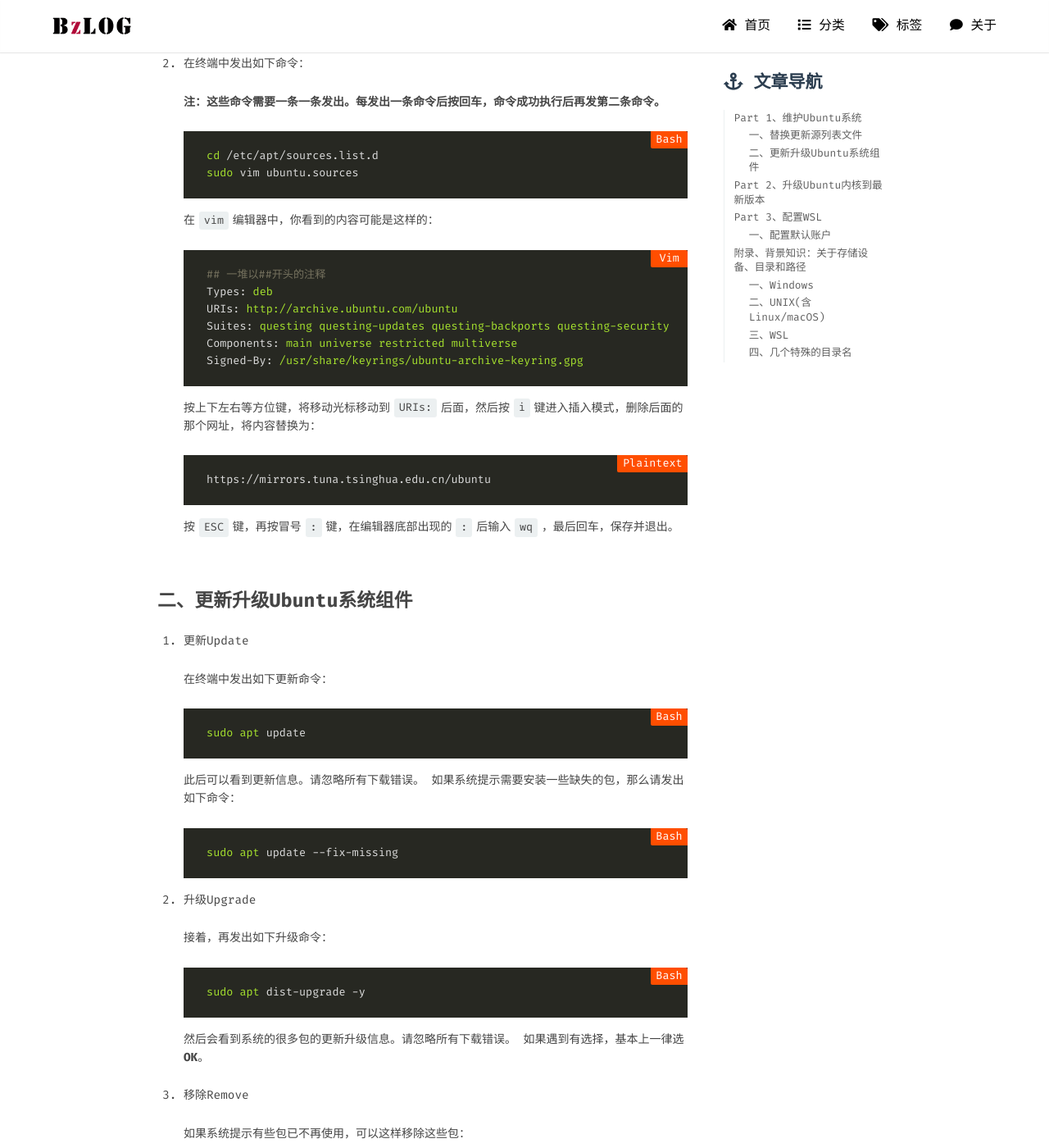
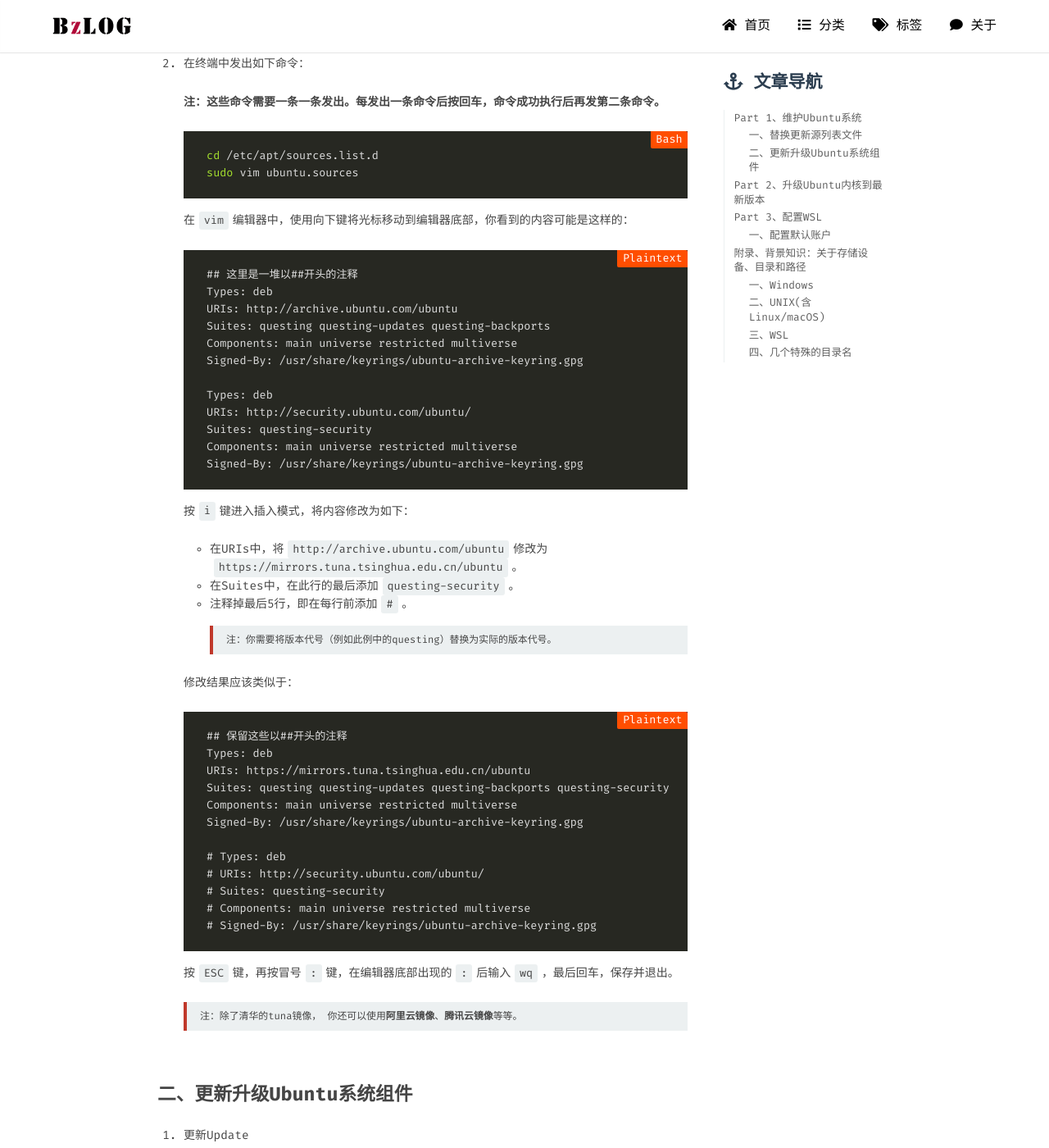
Before and after one commit to bzjuestc/blog, a Jekyll site: the page built from _posts/cpp/2022-01-01-04 维护和配置Linux.md, in a window 1280 px wide and 1400 px high, scrolled down 1166 px. Shown: the whole window at 82% size. Built offline with Jekyll 4.4.1, drawn with Linux system fonts in a browser that asks for light colours; some of the changed text lies outside the part shown.

Commit message:
260731tygy-10:17

````diff
--- a/_posts/cpp/2022-01-01-04 维护和配置Linux.md
+++ b/_posts/cpp/2022-01-01-04 维护和配置Linux.md
@@ -31,7 +31,6 @@ Ubuntu系统更新需要一个更新源配置目录**sources.list.d**，里面
     Release:        25.10
     Codename:       questing
     ```
-
     其中，`questing`是**25.10**版本的代号。
 
 
@@ -42,21 +41,46 @@ Ubuntu系统更新需要一个更新源配置目录**sources.list.d**，里面
     cd /etc/apt/sources.list.d
     sudo vim ubuntu.sources
     ```
-    在`vim`编辑器中，你看到的内容可能是这样的：
+    在`vim`编辑器中，使用向下键将光标移动到编辑器底部，你看到的内容可能是这样的：
 
-    ```vim
-    ## 一堆以##开头的注释
+    ```plaintext
+    ## 这里是一堆以##开头的注释
     Types: deb
     URIs: http://archive.ubuntu.com/ubuntu
+    Suites: questing questing-updates questing-backports
+    Components: main universe restricted multiverse
+    Signed-By: /usr/share/keyrings/ubuntu-archive-keyring.gpg
+
+    Types: deb
+    URIs: http://security.ubuntu.com/ubuntu/
+    Suites: questing-security
+    Components: main universe restricted multiverse
+    Signed-By: /usr/share/keyrings/ubuntu-archive-keyring.gpg
+    ```
+    按`i`键进入插入模式，将内容修改为如下：
+    - 在URIs中，将`http://archive.ubuntu.com/ubuntu`修改为`https://mirrors.tuna.tsinghua.edu.cn/ubuntu`。
+    - 在Suites中，在此行的最后添加`questing-security`。
+    - 注释掉最后5行，即在每行前添加`#`。
+    >注：你需要将版本代号（例如此例中的questing）替换为实际的版本代号。
+
+    修改结果应该类似于：
+    ```plaintext
+    ## 保留这些以##开头的注释
+    Types: deb
+    URIs: https://mirrors.tuna.tsinghua.edu.cn/ubuntu
     Suites: questing questing-updates questing-backports questing-security
     Components: main universe restricted multiverse
     Signed-By: /usr/share/keyrings/ubuntu-archive-keyring.gpg
-    ```
-    按上下左右等方位键，将移动光标移动到`URIs:`后面，然后按`i`键进入插入模式，删除后面的那个网址，将内容替换为：
-    ```plaintext
-    https://mirrors.tuna.tsinghua.edu.cn/ubuntu
+
+    # Types: deb
+    # URIs: http://security.ubuntu.com/ubuntu/
+    # Suites: questing-security
+    # Components: main universe restricted multiverse
+    # Signed-By: /usr/share/keyrings/ubuntu-archive-keyring.gpg
     ```
     按`ESC`键，再按冒号`:`键，在编辑器底部出现的`:`后输入`wq`，最后回车，保存并退出。
+
+    >注：除了清华的tuna镜像， 你还可以使用**阿里云镜像**、**腾讯云镜像**等等。
 
 
 ### 二、更新升级Ubuntu系统组件
@@ -78,7 +102,15 @@ Ubuntu系统更新需要一个更新源配置目录**sources.list.d**，里面
 
     接着，再发出如下升级命令：
     ```bash
+    sudo apt upgrade -y
+    ```
+    或者：
+    ```bash
     sudo apt dist-upgrade -y
+    ```
+    又或者：
+    ```bash
+    sudo apt full-upgrade -y
     ```
     然后会看到系统的很多包的更新升级信息。请忽略所有下载错误。
     如果遇到有选择，基本上一律选**OK**。
@@ -144,6 +176,8 @@ Ubuntu系统更新需要一个更新源配置目录**sources.list.d**，里面
 5. 再次查看是否还可升级
 
     请重复步骤2~4，直到系统升级到最新版本位置。
+
+>目前Ubuntu最新版本是26.04 LTS，代号resolute。
 
 ## Part 3、配置WSL
 
````
Also changed, not shown: _posts/cpp/2022-01-01-02 关于操作系统和工具软件.md (+6 -8 lines), _posts/cpp/2022-01-01-03 在Windows中使用Linux.md (+0 -13 lines), _posts/cpp/2022-01-01-05 编译环境和工具.md (+6 -2 lines), _posts/cpp/2022-01-01-06 配置VS Code.md (+1 -1 lines), _posts/cpp/2022-01-01-07 使用git管理代码.md (+6 -6 lines).
